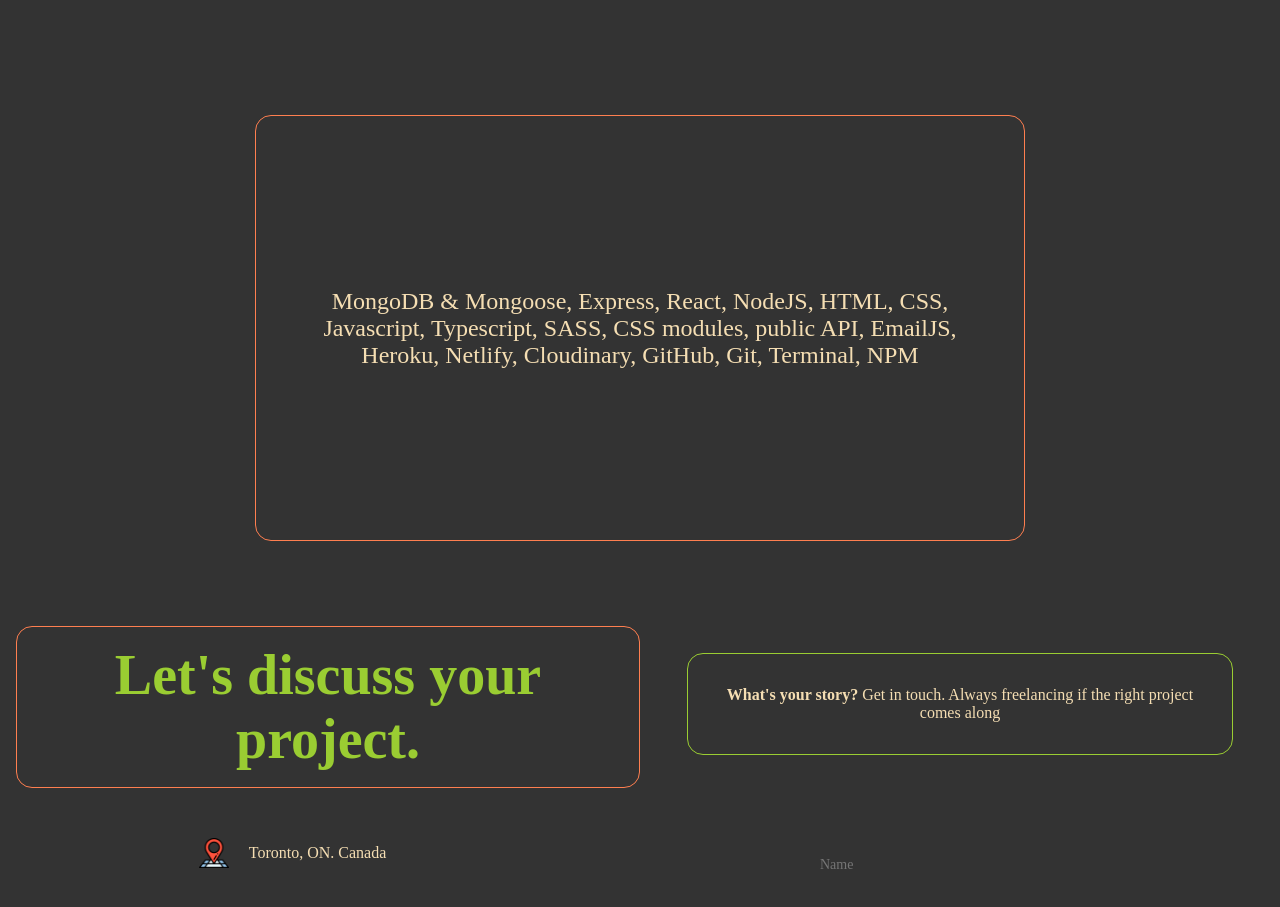
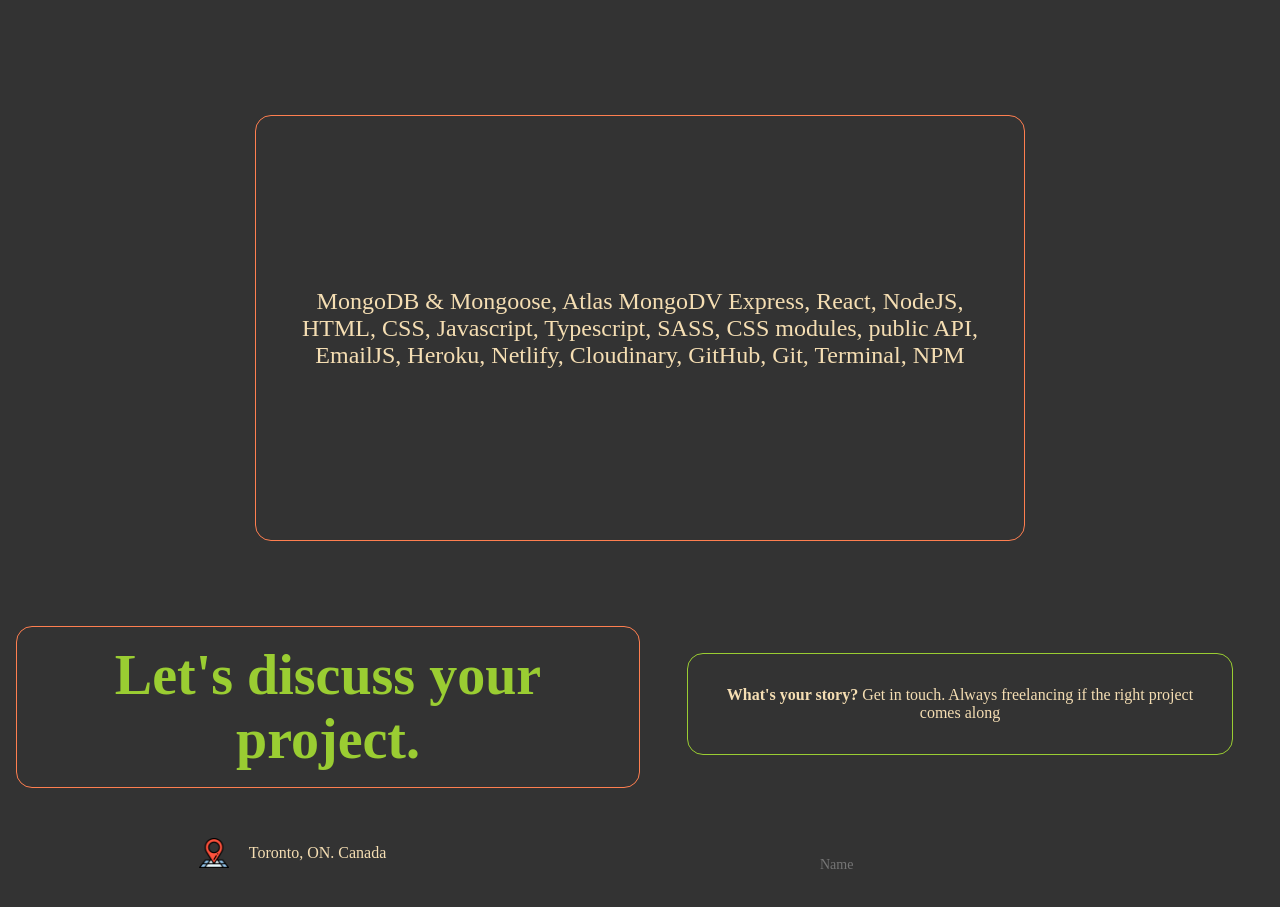
Before and after one commit to Manuelhhinojosa/myPortfolio, a React (Create React App) app: page / in a window 1280 px wide. Shown: the part 6101-7008 px from the top of the page. Built offline with nearby package versions, Linux system fonts and the light colour scheme.

Commit message:
added skill to skills components. Changed ref to github link in contact component

```diff
--- a/src/components/Contact/Contact.jsx
+++ b/src/components/Contact/Contact.jsx
@@ -87,7 +87,7 @@
             </div>
 
             <div className={styles.contactInfoItem}>
-              <a href="https://github.com/Manuelhh">
+              <a href="https://github.com/Manuelhhinojosa">
                 <img className={styles.contactIcon} src={Github} alt="github" />
               </a>
               gitHub
--- a/src/components/Skills/Skills.jsx
+++ b/src/components/Skills/Skills.jsx
@@ -5,9 +5,9 @@
     <div className={styles.skillsContainer}>
       <div className={styles.skillsTitle}>Skills</div>
       <div className={styles.SkillsList}>
-        MongoDB & Mongoose, Express, React, NodeJS, HTML, CSS, Javascript,
-        Typescript, SASS, CSS modules, public API, EmailJS, Heroku, Netlify,
-        Cloudinary, GitHub, Git, Terminal, NPM
+        MongoDB & Mongoose, Atlas MongoDV Express, React, NodeJS, HTML, CSS,
+        Javascript, Typescript, SASS, CSS modules, public API, EmailJS, Heroku,
+        Netlify, Cloudinary, GitHub, Git, Terminal, NPM
       </div>
     </div>
   );
```
